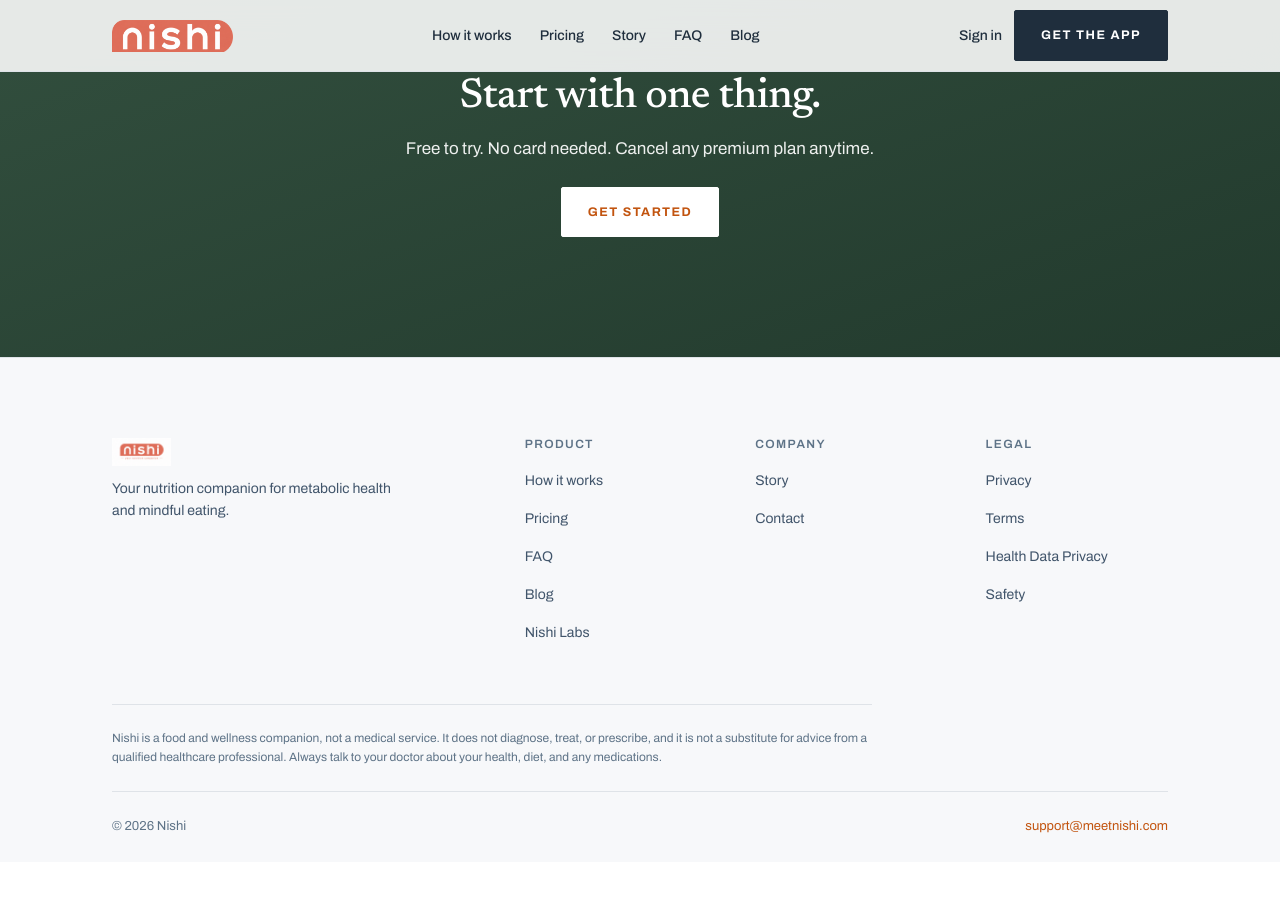
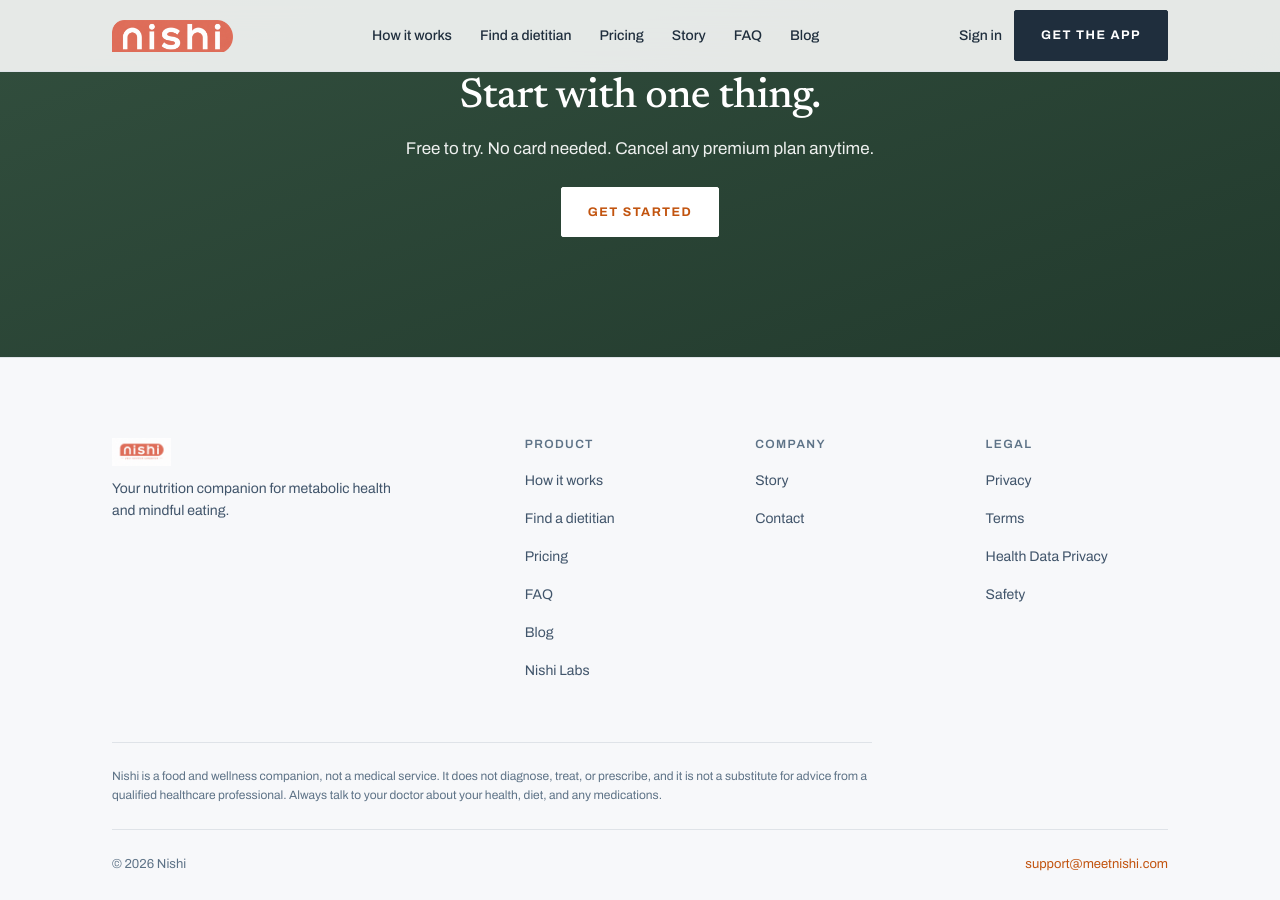
Before and after one commit to Satban/meetnishi, a Jekyll site: the page built from index.html, in a window 1280 px wide and 900 px high, scrolled down 5165 px. Built offline with Jekyll 4.4.1, drawn with Linux system fonts in a browser that asks for light colours; before the commit the page ends 6027 px from its top, so only the background shows below that.

Commit message:
Nav: add "Find a dietitian" to homepage + marketing pages
These pages use inline navs (not the _includes/nav.html), so the include
change alone didn't surface the link on them. Added /find-a-dietitian to the
desktop nav, mobile drawer, and footer on each.

Co-Authored-By: Claude Opus 4.8 <noreply@anthropic.com>
Claude-Session: https://claude.ai/code/session_01B38XDF8wQEEgekUcsjYGyT

```diff
--- a/faq.html
+++ b/faq.html
@@ -69,6 +69,7 @@ render_with_liquid: false
       <a href="/" class="nav-logo"><img src="assets/nishi_wordmark.png" alt="Nishi"></a>
       <ul class="nav-links">
         <li><a href="how-it-works.html">How it works</a></li>
+        <li><a href="/find-a-dietitian">Find a dietitian</a></li>
         <li><a href="pricing.html">Pricing</a></li>
         <li><a href="story.html">Story</a></li>
         <li><a href="faq.html">FAQ</a></li>
@@ -87,6 +88,7 @@ render_with_liquid: false
   <div class="nav-drawer">
     <ul>
       <li><a href="how-it-works.html">How it works</a></li>
+      <li><a href="/find-a-dietitian">Find a dietitian</a></li>
       <li><a href="pricing.html">Pricing</a></li>
       <li><a href="story.html">Story</a></li>
       <li><a href="faq.html">FAQ</a></li>
@@ -261,6 +263,7 @@ render_with_liquid: false
           <h4>Product</h4>
           <ul>
             <li><a href="how-it-works.html">How it works</a></li>
+            <li><a href="/find-a-dietitian">Find a dietitian</a></li>
             <li><a href="pricing.html">Pricing</a></li>
             <li><a href="faq.html">FAQ</a></li>
         <li><a href="/blog/">Blog</a></li>
--- a/how-it-works.html
+++ b/how-it-works.html
@@ -36,6 +36,7 @@ render_with_liquid: false
       <a href="/" class="nav-logo"><img src="assets/nishi_wordmark.png" alt="Nishi"></a>
       <ul class="nav-links">
         <li><a href="how-it-works.html">How it works</a></li>
+        <li><a href="/find-a-dietitian">Find a dietitian</a></li>
         <li><a href="pricing.html">Pricing</a></li>
         <li><a href="story.html">Story</a></li>
         <li><a href="faq.html">FAQ</a></li>
@@ -54,6 +55,7 @@ render_with_liquid: false
   <div class="nav-drawer">
     <ul>
       <li><a href="how-it-works.html">How it works</a></li>
+      <li><a href="/find-a-dietitian">Find a dietitian</a></li>
       <li><a href="pricing.html">Pricing</a></li>
       <li><a href="story.html">Story</a></li>
       <li><a href="faq.html">FAQ</a></li>
@@ -253,6 +255,7 @@ render_with_liquid: false
           <h4>Product</h4>
           <ul>
             <li><a href="how-it-works.html">How it works</a></li>
+            <li><a href="/find-a-dietitian">Find a dietitian</a></li>
             <li><a href="pricing.html">Pricing</a></li>
             <li><a href="faq.html">FAQ</a></li>
         <li><a href="/blog/">Blog</a></li>
--- a/index.html
+++ b/index.html
@@ -73,6 +73,7 @@ render_with_liquid: false
       </a>
       <ul class="nav-links">
         <li><a href="how-it-works.html">How it works</a></li>
+        <li><a href="/find-a-dietitian">Find a dietitian</a></li>
         <li><a href="pricing.html">Pricing</a></li>
         <li><a href="story.html">Story</a></li>
         <li><a href="faq.html">FAQ</a></li>
@@ -91,6 +92,7 @@ render_with_liquid: false
   <div class="nav-drawer" aria-hidden="true">
     <ul>
       <li><a href="how-it-works.html">How it works</a></li>
+      <li><a href="/find-a-dietitian">Find a dietitian</a></li>
       <li><a href="pricing.html">Pricing</a></li>
       <li><a href="story.html">Story</a></li>
       <li><a href="faq.html">FAQ</a></li>
@@ -287,6 +289,7 @@ render_with_liquid: false
           <h4>Product</h4>
           <ul>
             <li><a href="how-it-works.html">How it works</a></li>
+            <li><a href="/find-a-dietitian">Find a dietitian</a></li>
             <li><a href="pricing.html">Pricing</a></li>
             <li><a href="faq.html">FAQ</a></li>
         <li><a href="/blog/">Blog</a></li>
--- a/pricing.html
+++ b/pricing.html
@@ -72,6 +72,7 @@ render_with_liquid: false
       <a href="/" class="nav-logo"><img src="assets/nishi_wordmark.png" alt="Nishi"></a>
       <ul class="nav-links">
         <li><a href="how-it-works.html">How it works</a></li>
+        <li><a href="/find-a-dietitian">Find a dietitian</a></li>
         <li><a href="pricing.html">Pricing</a></li>
         <li><a href="story.html">Story</a></li>
         <li><a href="faq.html">FAQ</a></li>
@@ -90,6 +91,7 @@ render_with_liquid: false
   <div class="nav-drawer">
     <ul>
       <li><a href="how-it-works.html">How it works</a></li>
+      <li><a href="/find-a-dietitian">Find a dietitian</a></li>
       <li><a href="pricing.html">Pricing</a></li>
       <li><a href="story.html">Story</a></li>
       <li><a href="faq.html">FAQ</a></li>
@@ -329,6 +331,7 @@ render_with_liquid: false
           <h4>Product</h4>
           <ul>
             <li><a href="how-it-works.html">How it works</a></li>
+            <li><a href="/find-a-dietitian">Find a dietitian</a></li>
             <li><a href="pricing.html">Pricing</a></li>
             <li><a href="faq.html">FAQ</a></li>
         <li><a href="/blog/">Blog</a></li>
--- a/safety.html
+++ b/safety.html
@@ -103,6 +103,7 @@
       <a href="/" class="nav-logo"><img src="assets/nishi_wordmark.png" alt="Nishi"></a>
       <ul class="nav-links">
         <li><a href="how-it-works.html">How it works</a></li>
+        <li><a href="/find-a-dietitian">Find a dietitian</a></li>
         <li><a href="pricing.html">Pricing</a></li>
         <li><a href="story.html">Story</a></li>
         <li><a href="faq.html">FAQ</a></li>
@@ -120,6 +121,7 @@
   <div class="nav-drawer">
     <ul>
       <li><a href="how-it-works.html">How it works</a></li>
+      <li><a href="/find-a-dietitian">Find a dietitian</a></li>
       <li><a href="pricing.html">Pricing</a></li>
       <li><a href="story.html">Story</a></li>
       <li><a href="faq.html">FAQ</a></li>
@@ -202,6 +204,7 @@
           <h4>Product</h4>
           <ul>
             <li><a href="how-it-works.html">How it works</a></li>
+            <li><a href="/find-a-dietitian">Find a dietitian</a></li>
             <li><a href="pricing.html">Pricing</a></li>
             <li><a href="faq.html">FAQ</a></li>
             <li><a href="https://labs.meetnishi.com">Nishi Labs</a></li>
--- a/story.html
+++ b/story.html
@@ -36,6 +36,7 @@ render_with_liquid: false
       <a href="/" class="nav-logo"><img src="assets/nishi_wordmark.png" alt="Nishi"></a>
       <ul class="nav-links">
         <li><a href="how-it-works.html">How it works</a></li>
+        <li><a href="/find-a-dietitian">Find a dietitian</a></li>
         <li><a href="pricing.html">Pricing</a></li>
         <li><a href="story.html">Story</a></li>
         <li><a href="faq.html">FAQ</a></li>
@@ -54,6 +55,7 @@ render_with_liquid: false
   <div class="nav-drawer">
     <ul>
       <li><a href="how-it-works.html">How it works</a></li>
+      <li><a href="/find-a-dietitian">Find a dietitian</a></li>
       <li><a href="pricing.html">Pricing</a></li>
       <li><a href="story.html">Story</a></li>
       <li><a href="faq.html">FAQ</a></li>
@@ -177,6 +179,7 @@ render_with_liquid: false
           <h4>Product</h4>
           <ul>
             <li><a href="how-it-works.html">How it works</a></li>
+            <li><a href="/find-a-dietitian">Find a dietitian</a></li>
             <li><a href="pricing.html">Pricing</a></li>
             <li><a href="faq.html">FAQ</a></li>
         <li><a href="/blog/">Blog</a></li>
```
